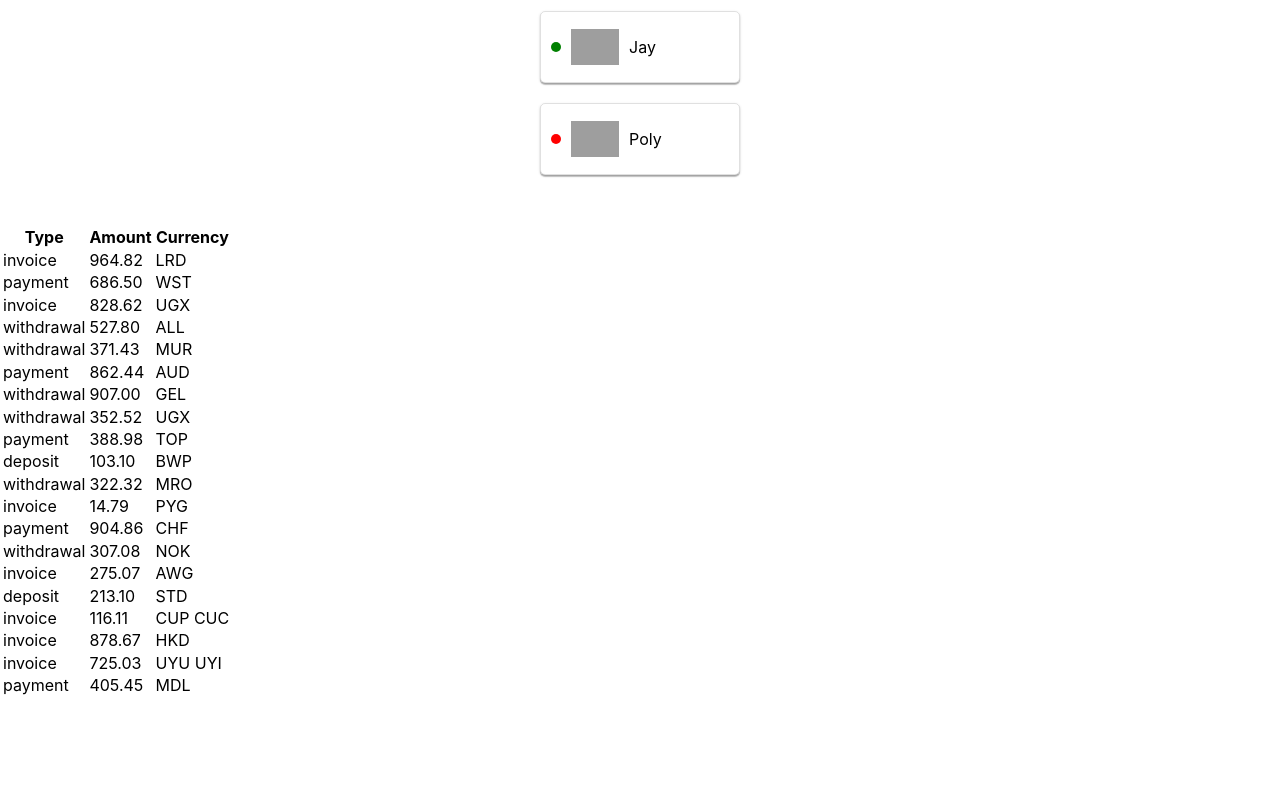
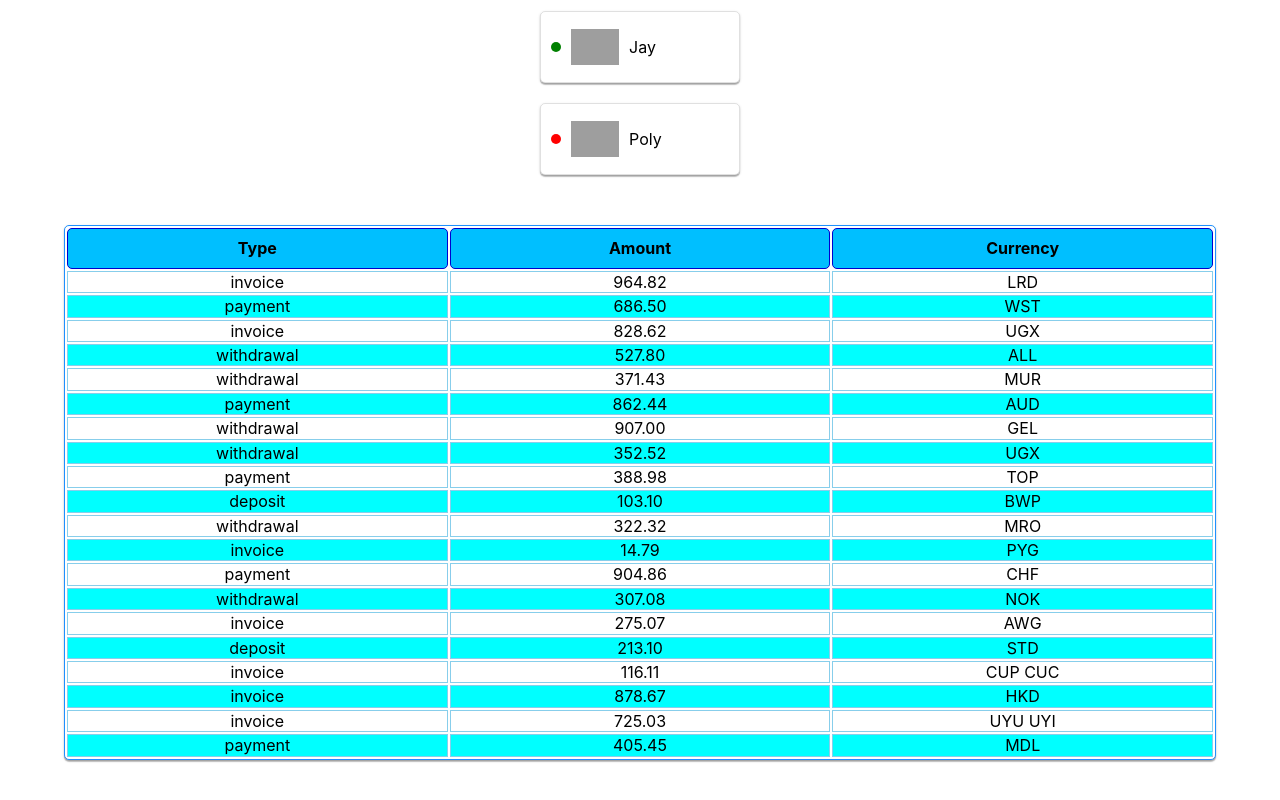
Before and after one commit to NadyaGolub/goit-react-hw-01-components, a React (Create React App) app: page / in a window 1280 px wide. Shown: the part 942-1742 px from the top of the page. Before the commit the page ends 1640 px from the top, so only its background shows below. Built offline with nearby package versions, Linux system fonts and the light colour scheme; grey boxes are pictures that could not be loaded.

Commit message:
Styled TransactionHistory

```diff
--- a/src/components/FriendList/FriendListItem.jsx
+++ b/src/components/FriendList/FriendListItem.jsx
@@ -2,14 +2,14 @@ import PropTypes from 'prop-types';
 import { Item, Status } from './FriendListItem.styled';
 
 export const FriendListItem = ({ avatar, name, isOnline }) => {
-    return (
-        <Item>
-        <Status activity={isOnline}>{isOnline}</Status>
-  <img class="avatar" src={avatar} alt="User avatar" width="48" />
-            <p class="name">{ name}</p>
-</Item>
-    )
-}
+  return (
+    <Item>
+      <Status activity={isOnline}>{isOnline}</Status>
+      <img src={avatar} alt="User avatar" width="48" />
+      <p>{name}</p>
+    </Item>
+  );
+};
 
 FriendListItem.propTypes = {
   avatar: PropTypes.string.isRequired,
--- a/src/components/TransactionHistory/TransactionHistory.jsx
+++ b/src/components/TransactionHistory/TransactionHistory.jsx
@@ -1,26 +1,27 @@
 import PropTypes from 'prop-types';
+import { Container, Name, Title, Value } from './TransactionHistory.styled';
 
 export const TransactionHistory = ({ items }) => {
   return (
-    <table class="transaction-history">
+    <Container>
       <thead>
-        <tr>
-          <th>Type</th>
-          <th>Amount</th>
-          <th>Currency</th>
-        </tr>
+        <Title>
+          <Name>Type</Name>
+          <Name>Amount</Name>
+          <Name>Currency</Name>
+        </Title>
       </thead>
 
       <tbody>
         {items.map(({ id, type, amount, currency }) => (
-          <tr key={id}>
-            <td>{type}</td>
-            <td>{amount}</td>
-            <td>{currency}</td>
-          </tr>
+          <Title key={id}>
+            <Value>{type}</Value>
+            <Value>{amount}</Value>
+            <Value>{currency}</Value>
+          </Title>
         ))}
       </tbody>
-    </table>
+    </Container>
   );
 };
 
--- /dev/null
+++ b/src/components/TransactionHistory/TransactionHistory.styled.js
@@ -0,0 +1,36 @@
+import styled from 'styled-components';
+
+export const Container = styled.table`
+  background: #ffff;
+  width: 90%;
+  margin: 50px auto;
+  border: 1px solid #1e90ff;
+  text-align: center;
+  table-layout: fixed;
+
+  align-items: center;
+  justify-content: center;
+  box-shadow: 0px 1px 3px rgb(0 0 0 / 12%), 0px 1px 1px rgb(0 0 0 / 14%),
+    0px 2px 1px rgb(0 0 0 / 20%);
+  border-radius: 5px;
+`;
+
+export const Title = styled.tr`
+  border: 1px solid #1e90ff;
+  border-spacing: 3px;
+  &:nth-child(even) {
+    background: #00ffff;
+  }
+`;
+
+export const Name = styled.th`
+  text-align: center;
+  padding: 10px;
+  background: #00bfff;
+  border: 1px solid #0000cd;
+  border-radius: 5px;
+`;
+
+export const Value = styled.td`
+  border: 1px solid #87CEEB;
+`;
```
